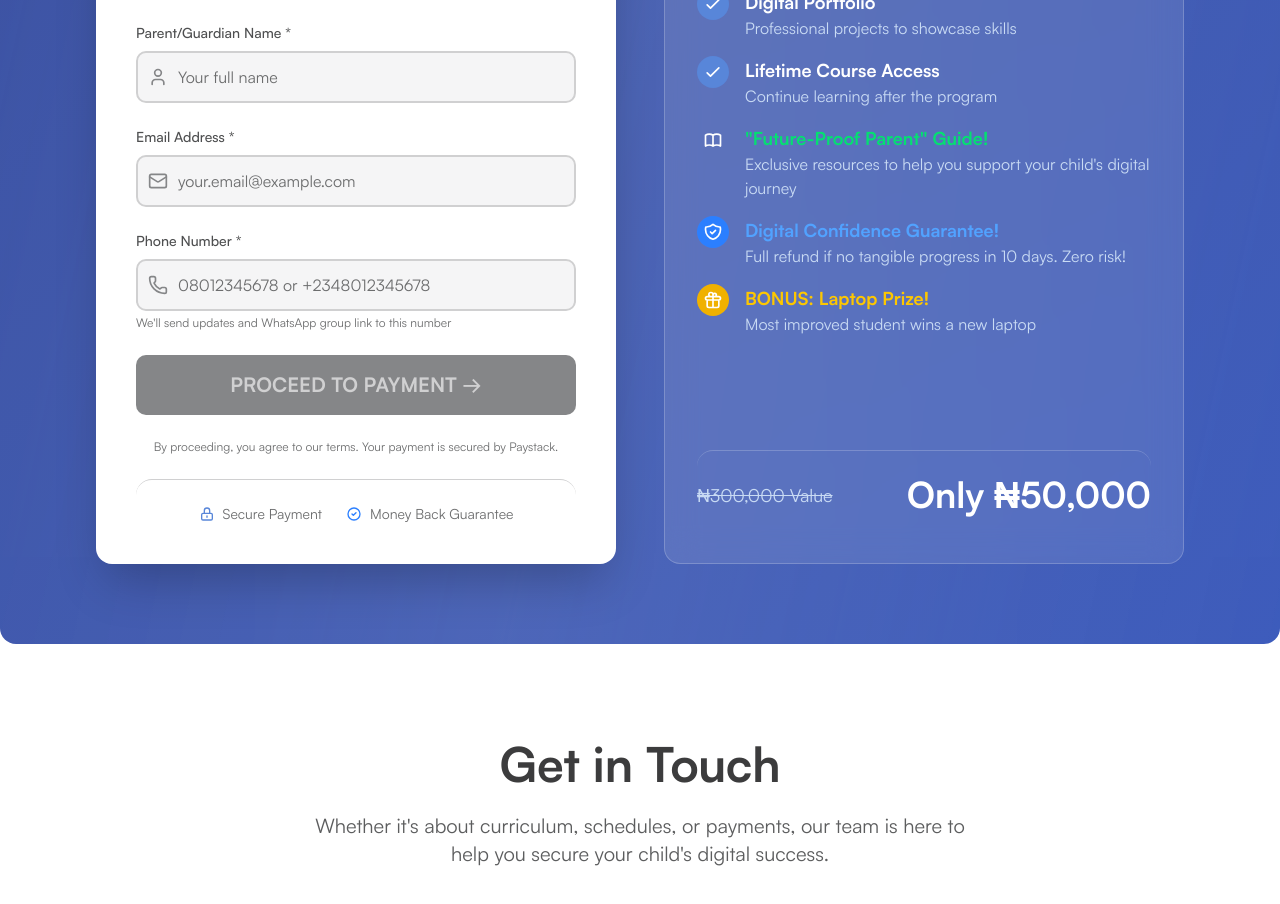
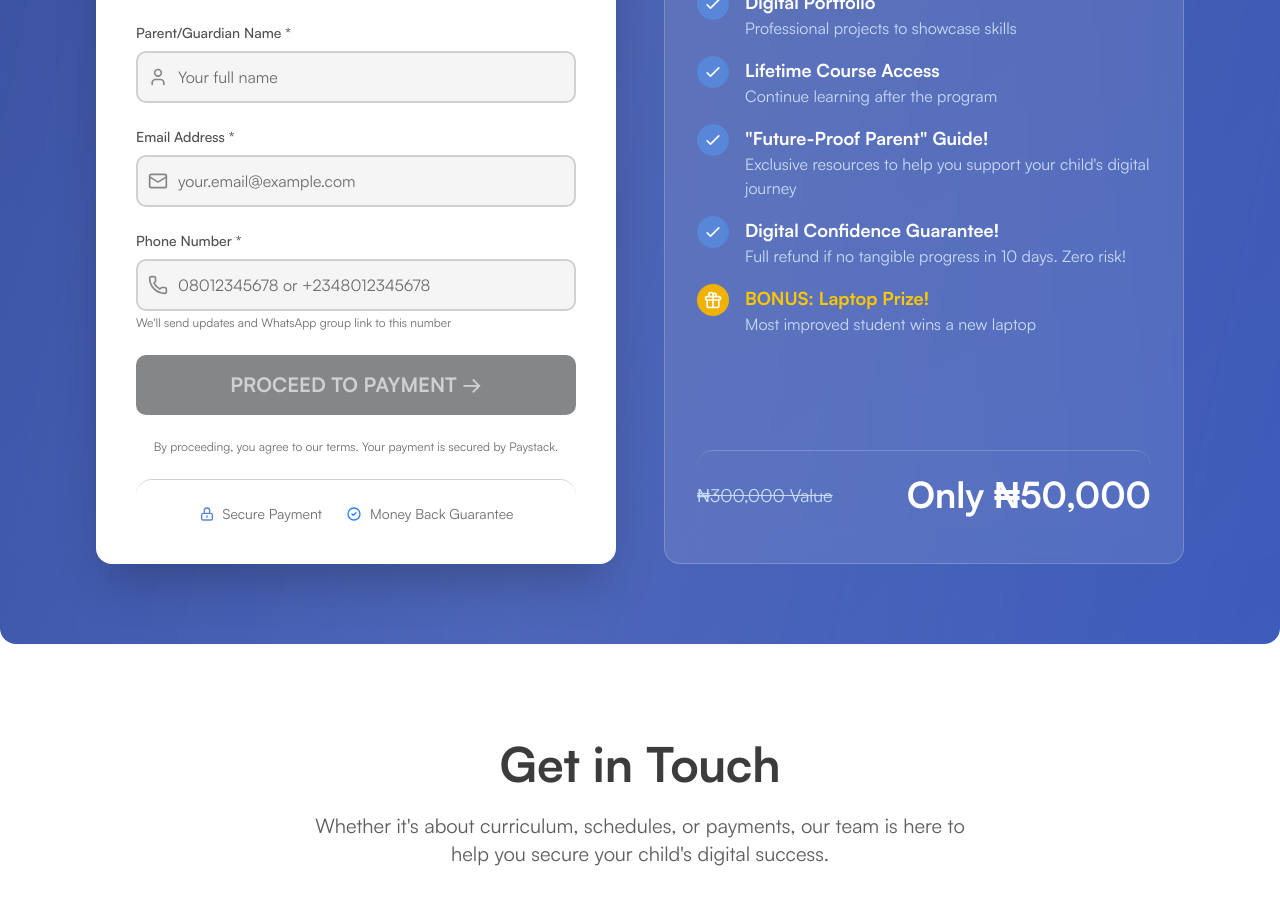
Before and after one commit to joshytheprogrammer/new-acad, a Next.js app: page /2025-summer-academy-surulere in a window 1280 px wide. Shown: the part 5540-6444 px from the top of the page. Built offline with nearby package versions, Linux system fonts and the light colour scheme; no server answers.

Commit message:
feat: Update styling for enrollment section; change background colors and text colors for better visibility

```diff
--- a/src/components/academy/summer/Enrollment.tsx
+++ b/src/components/academy/summer/Enrollment.tsx
@@ -143,25 +143,25 @@ export default function Enrollment() {
                           </div>
 
                           <div className="flex items-start gap-4">
-                            <div className="flex-shrink-0 w-8 h-8 bg-chambry-500 rounded-full flex items-center justify-center">
+                            <div className="flex-shrink-0 w-8 h-8 bg-chambray-500 rounded-full flex items-center justify-center">
                               <svg className="w-5 h-5 text-white" fill="none" stroke="currentColor" viewBox="0 0 24 24">
-                                <path strokeLinecap="round" strokeLinejoin="round" strokeWidth="2" d="M12 6.253v13m0-13C10.832 5.477 9.246 5 7.5 5S4.168 5.477 3 6.253v13C4.168 18.477 5.754 18 7.5 18s3.332.477 4.5 1.253m0-13C13.168 5.477 14.754 5 16.5 5c1.747 0 3.332.477 4.5 1.253v13C19.832 18.477 18.247 18 16.5 18c-1.746 0-3.332.477-4.5 1.253"></path>
+                                <path strokeLinecap="round" strokeLinejoin="round" strokeWidth="2" d="M5 13l4 4L19 7"></path>
                               </svg>
                             </div>
                             <div>
-                              <h4 className="font-bold text-green-400 text-lg">"Future-Proof Parent" Guide!</h4>
+                              <h4 className="font-bold text-white text-lg">"Future-Proof Parent" Guide!</h4>
                               <p className="text-chambray-200">Exclusive resources to help you support your child's digital journey</p>
                             </div>
                           </div>
 
                           <div className="flex items-start gap-4">
-                            <div className="flex-shrink-0 w-8 h-8 bg-blue-500 rounded-full flex items-center justify-center">
+                            <div className="flex-shrink-0 w-8 h-8 bg-chambray-500 rounded-full flex items-center justify-center">
                               <svg className="w-5 h-5 text-white" fill="none" stroke="currentColor" viewBox="0 0 24 24">
-                                <path strokeLinecap="round" strokeLinejoin="round" strokeWidth="2" d="M9 12l2 2 4-4m5.618-4.016A11.955 11.955 0 0112 2.944a11.955 11.955 0 01-8.618 3.04A12.02 12.02 0 003 9c0 5.591 3.824 10.29 9 11.622 5.176-1.332 9-6.03 9-11.622 0-1.042-.133-2.052-.382-3.016z"></path>
+                                <path strokeLinecap="round" strokeLinejoin="round" strokeWidth="2" d="M5 13l4 4L19 7"></path>
                               </svg>
                             </div>
                             <div>
-                              <h4 className="font-bold text-blue-400 text-lg">Digital Confidence Guarantee!</h4>
+                              <h4 className="font-bold text-white text-lg">Digital Confidence Guarantee!</h4>
                               <p className="text-chambray-200">Full refund if no tangible progress in 10 days. Zero risk!</p>
                             </div>
                           </div>
```
